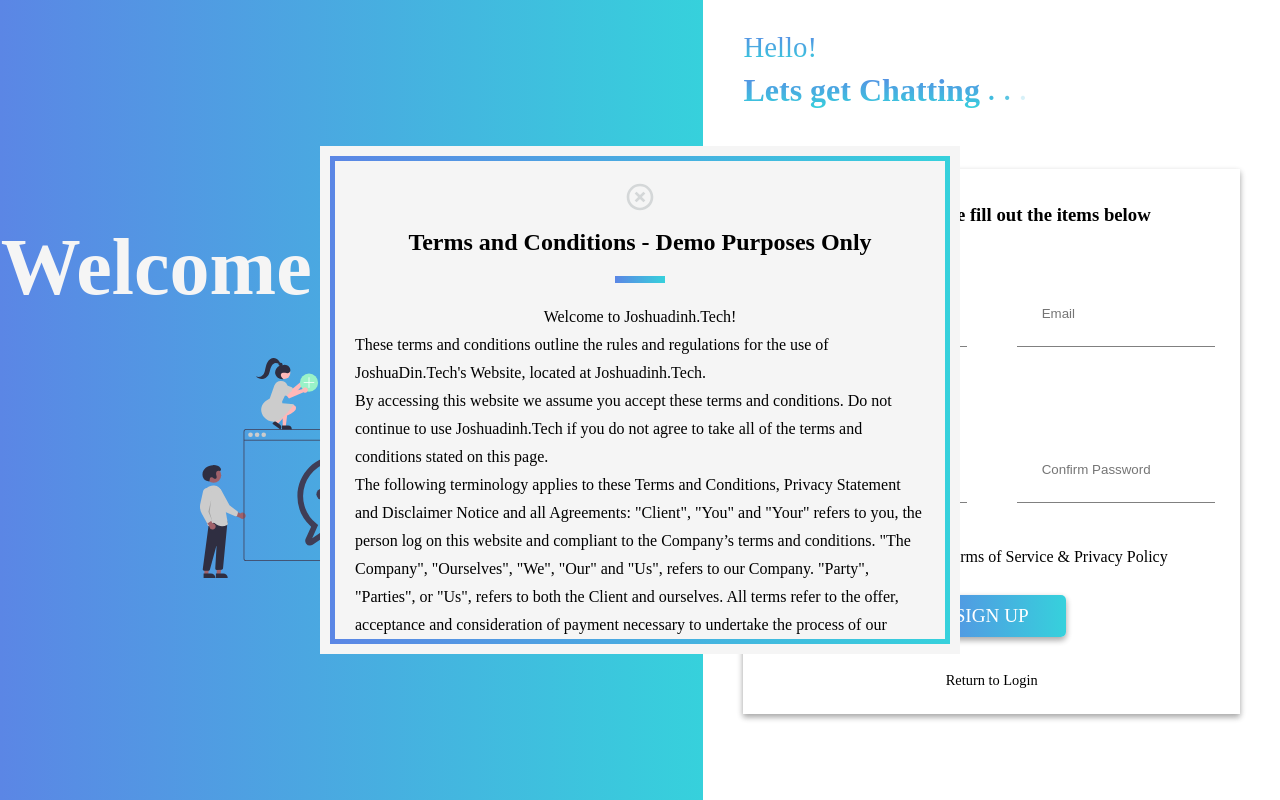
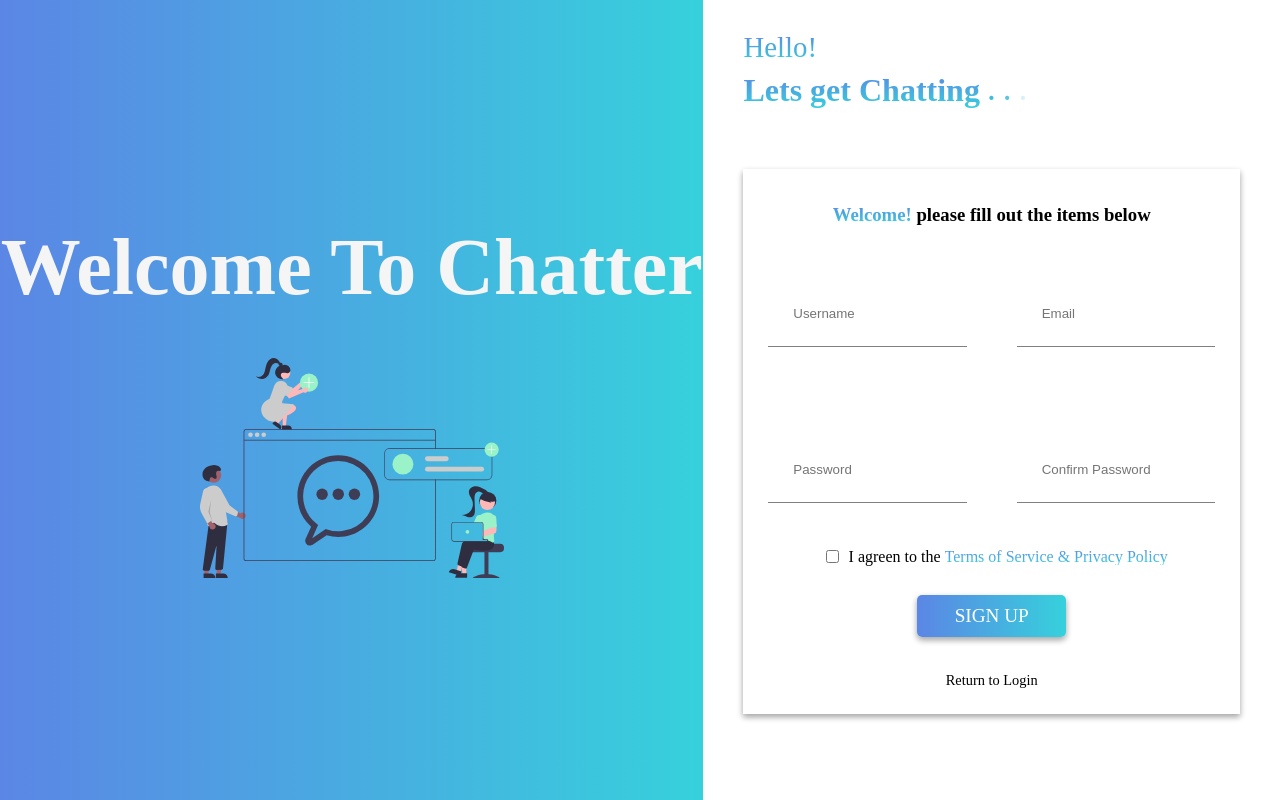
Before and after one commit to JoshuaDinh/chatter, a React (Create React App) app in the folder Client/: page / in a window 1280 px wide. Both pictures are taken after a click on the element "Create Account". Built offline with nearby package versions, Linux system fonts and the light colour scheme.

Commit message:
added terms of service redux functionality

```diff
--- a/Client/src/actions/Types.js
+++ b/Client/src/actions/Types.js
@@ -1,3 +1,4 @@
 export const SET_ALERT = "SET_ALERT";
 export const REMOVE_ALERT = "REMOVE_ALERT";
 export const SET_REGISTER_FORM = "SET_REGISTER_FORM";
+export const SET_TERMS_OF_SERVICE = "SET_TERMS_OF_SERVICE";
--- a/Client/src/actions/registerForm.js
+++ b/Client/src/actions/registerForm.js
@@ -1,5 +1,5 @@
 import { SET_REGISTER_FORM } from "./Types";
 
-export const setRegisterForm = (state, dispatch) => {
+export const setRegisterForm = (dispatch) => {
   dispatch({ type: SET_REGISTER_FORM });
 };
--- /dev/null
+++ b/Client/src/actions/termsOfService.js
@@ -0,0 +1,5 @@
+import { SET_TERMS_OF_SERVICE } from "./Types";
+
+export const setTermsOfService = (state, dispatch) => {
+  dispatch({ type: SET_TERMS_OF_SERVICE });
+};
--- a/Client/src/components/TermsOfService/TermsOfService.js
+++ b/Client/src/components/TermsOfService/TermsOfService.js
@@ -1,12 +1,15 @@
 import React from "react";
 import "./termsOfService.css";
 import HighlightOffIcon from "@material-ui/icons/HighlightOff";
-const TermsOfService = () => {
+import { connect } from "react-redux";
+import { SET_TERMS_OF_SERVICE } from "../../actions/Types";
+
+const TermsOfService = ({ termsOfService }) => {
   return (
     <div className="termsOfService">
       <div className="termsOfService-wrapper">
         <div className="termsOfService-container">
-          <HighlightOffIcon className="terms-icon" />
+          <HighlightOffIcon className="terms-icon" onClick={termsOfService} />
           <h2>
             <strong>Terms and Conditions - Demo Purposes Only</strong>
           </h2>
@@ -298,4 +301,16 @@
   );
 };
 
-export default TermsOfService;
+const mapStateToProps = (state) => {
+  return {
+    termsOfService: state.TermsOfService,
+  };
+};
+
+const mapDispatchToProps = (dispatch) => {
+  return {
+    termsOfService: () => dispatch({ type: SET_TERMS_OF_SERVICE }),
+  };
+};
+
+export default connect(mapStateToProps, mapDispatchToProps)(TermsOfService);
--- a/Client/src/components/register/Register.js
+++ b/Client/src/components/register/Register.js
@@ -1,10 +1,9 @@
 import React from "react";
 import "./register.css";
 import { connect } from "react-redux";
-import { setRegisterForm } from "../../actions/registerForm";
-import { SET_REGISTER_FORM } from "../../actions/Types";
+import { SET_REGISTER_FORM, SET_TERMS_OF_SERVICE } from "../../actions/Types";
 
-const Register = ({ setRegisterForm }) => {
+const Register = ({ setRegisterForm, setTermsOfService }) => {
   return (
     <form className="register-form">
       <h3 className="register-form-header">
@@ -26,7 +25,12 @@
       </div>
       <div className="register-policy">
         <input type="checkbox" />
-        <p>I agreen to the Terms of Service & Privacy Policy</p>
+        <p>
+          I agreen to the
+          <span onClick={setTermsOfService}>
+            Terms of Service & Privacy Policy
+          </span>
+        </p>
       </div>
       <div className="register-button">SIGN UP</div>
       <div className="register-return-button" onClick={setRegisterForm}>
@@ -39,11 +43,14 @@
 const mapStateToProps = (state) => {
   return {
     registerForm: state.registerForm,
+    termsOfService: state.termsOfService,
   };
 };
+
 const mapDispatchToProps = (dispatch) => {
   return {
     setRegisterForm: () => dispatch({ type: SET_REGISTER_FORM }),
+    setTermsOfService: () => dispatch({ type: SET_TERMS_OF_SERVICE }),
   };
 };
 
--- a/Client/src/components/register/register.css
+++ b/Client/src/components/register/register.css
@@ -93,3 +93,16 @@
   margin: 17px 10px;
   cursor: pointer;
 }
+
+.register-policy > p > span {
+  margin-left: 4px;
+  background: -webkit-linear-gradient(#5b86e5, #36d1dc);
+  -webkit-background-clip: text;
+  -webkit-text-fill-color: transparent;
+  color: #36d1dc;
+  cursor: pointer;
+}
+
+.register-policy > p > span:hover {
+  border-bottom: 1px solid #5b86e5;
+}
--- a/Client/src/pages/home/Home.js
+++ b/Client/src/pages/home/Home.js
@@ -5,9 +5,8 @@
 import TermsOfService from "../../components/TermsOfService/TermsOfService";
 import homeImage from "../../images/homeImage.svg";
 import { connect } from "react-redux";
-import registerForm from "../../reducers/registerForm";
 
-const Home = ({ registerForm }) => {
+const Home = ({ registerForm, termsOfService }) => {
   return (
     <div className="home">
       <div className="home-background">
@@ -25,7 +24,7 @@
           <span className="home-dot-animation">.</span>
         </div>
         {registerForm ? <Register /> : <Login />}
-        <TermsOfService />
+        {termsOfService && <TermsOfService />}
       </div>
     </div>
   );
@@ -34,6 +33,7 @@
 const mapStateToProps = (state) => {
   return {
     registerForm: state.registerForm,
+    termsOfService: state.termsOfService,
   };
 };
 
--- a/Client/src/reducers/index.js
+++ b/Client/src/reducers/index.js
@@ -1,8 +1,10 @@
 import { combineReducers } from "redux";
 import alert from "./alert";
 import registerForm from "./registerForm";
+import termsOfService from "./termsOfService";
 
 export default combineReducers({
   alert,
   registerForm,
+  termsOfService,
 });
--- /dev/null
+++ b/Client/src/reducers/termsOfService.js
@@ -0,0 +1,13 @@
+import { SET_TERMS_OF_SERVICE } from "../actions/Types";
+
+const termsOfServiceState = (state = false, action) => {
+  const { type } = action;
+  switch (type) {
+    case SET_TERMS_OF_SERVICE:
+      return !state;
+    default:
+      return state;
+  }
+};
+
+export default termsOfServiceState;
```
